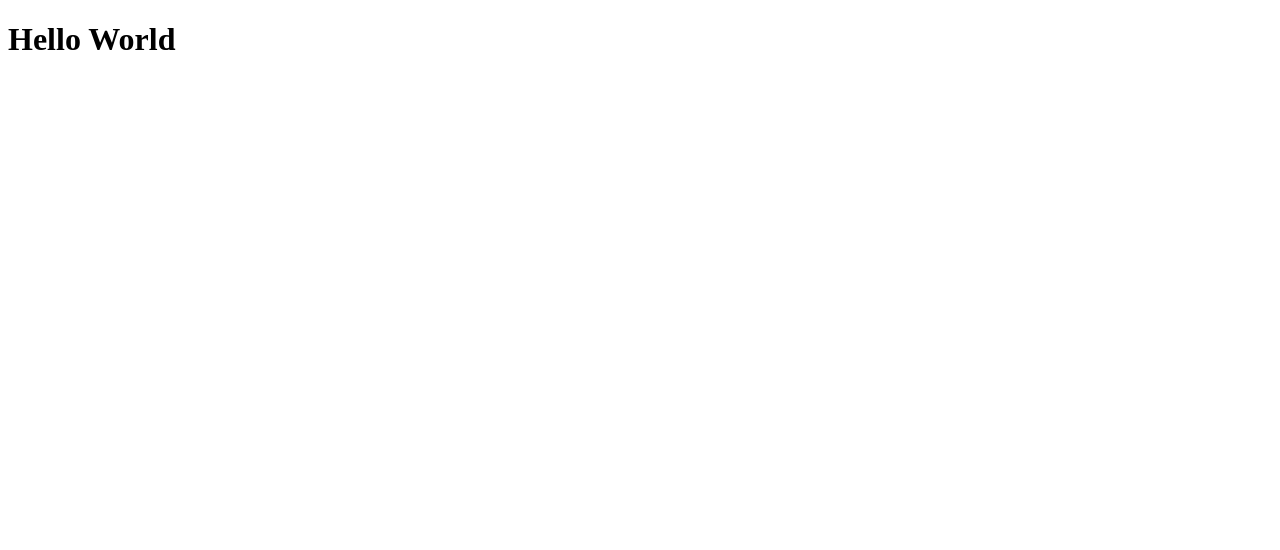
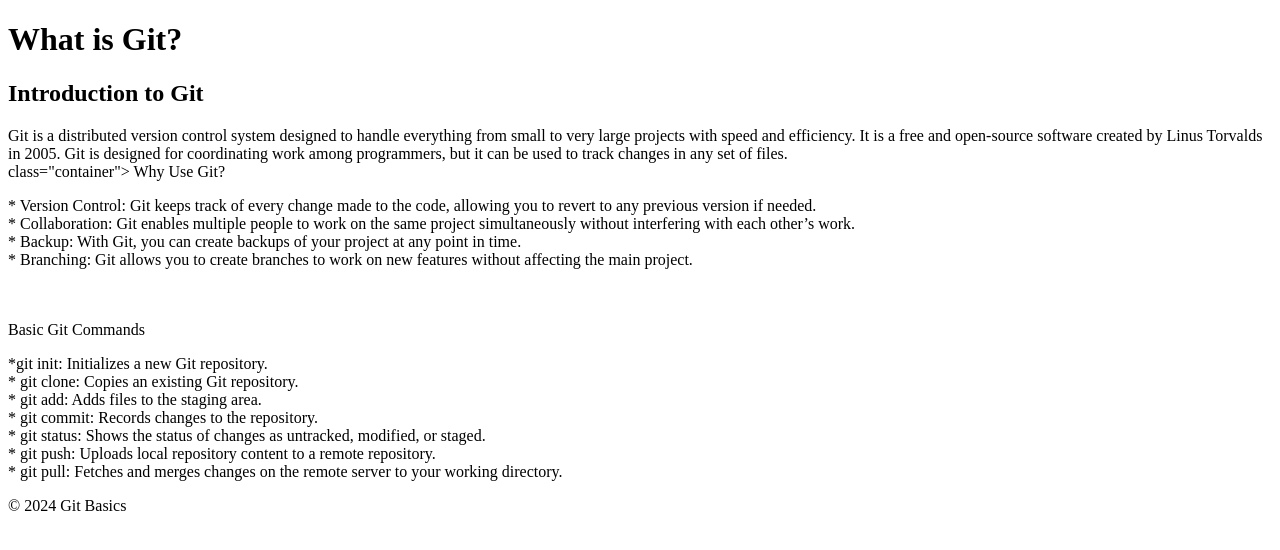
Before and after one commit to AnthonyKarloBantugan/sample-html, a plain HTML site: page index.html in a window 1280 px wide. Drawn offline with Linux system fonts and the light colour scheme.

Commit message:
final oupout

```diff
--- a/index.html
+++ b/index.html
@@ -6,6 +6,21 @@
     <title>Document</title>
   </head>
   <body>
-    <h1>Hello World</h1>
+    <header> <h1>What is Git?</h1> </header>
+    <main>
+      <div class="container">
+    <h2>Introduction to Git</h2>
+    Git is a distributed version control system designed to handle everything from small to very large projects with speed and efficiency. It is a free and open-source software created by Linus Torvalds in 2005. Git is designed for coordinating work among programmers, but it can be used to track changes in any set of files.
+    </div>
+    <div> class="container">
+    <hl>Why Use Git?</hl>
+    <p>* Version Control: Git keeps track of every change made to the code, allowing you to revert to any previous version if needed. <br> * Collaboration: Git enables multiple people to work on the same project simultaneously without interfering with each other’s work. <br> * Backup: With Git, you can create backups of your project at any point in time. <br> * Branching: Git allows you to create branches to work on new features without affecting the main project.</p>
+    <br>
+    <br>
+
+    <hl>Basic Git Commands</hl>
+    <p> *git init: Initializes a new Git repository. <br> * git clone: Copies an existing Git repository. <br> * git add: Adds files to the staging area. <br> * git commit: Records changes to the repository. <br> * git status: Shows the status of changes as untracked, modified, or staged. <br> * git push: Uploads local repository content to a remote repository. <br> * git pull: Fetches and merges changes on the remote server to your working directory.</p>
+
+    <hl>© 2024 Git Basics</hl>
   </body>
 </html>
```
